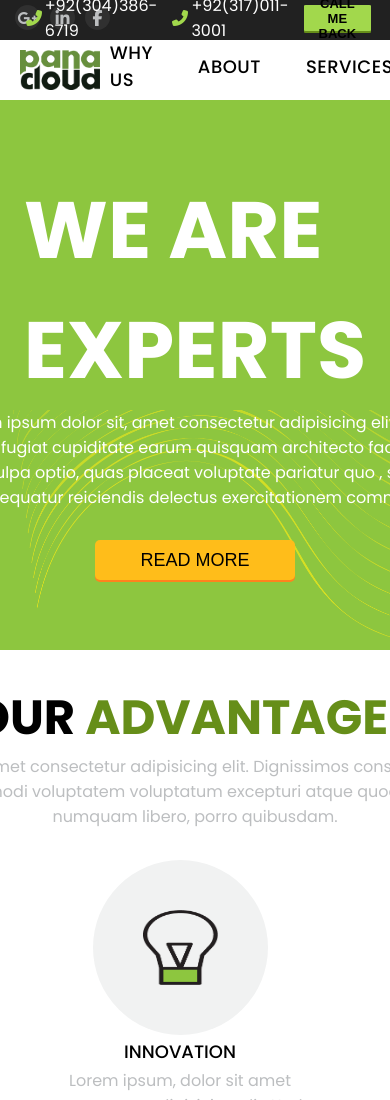
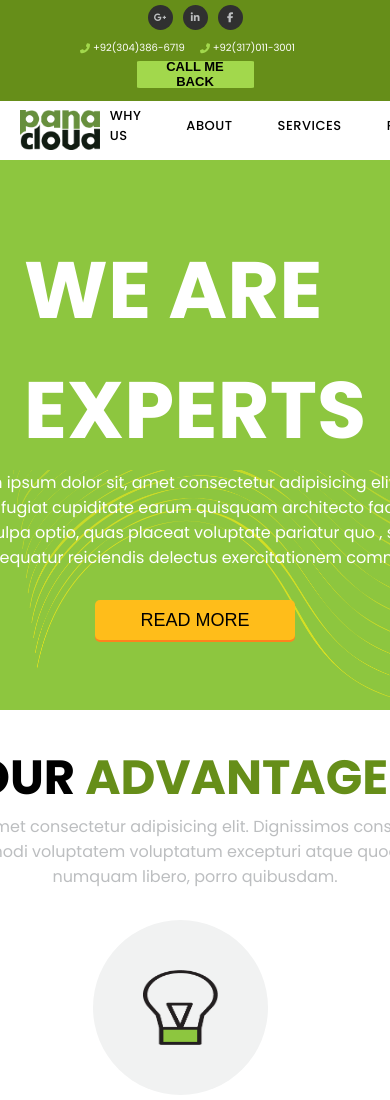
Before and after one commit to daniyalismail/Html-Css-Assignment, a plain HTML site: page Html_Css_Final_Assignment/index.html in a window 390 px wide. Shown: the top 1100 px of the page. Drawn offline with Linux system fonts and the light colour scheme; a web font is replaced by a local one.

Commit message:
minor responsiveness added

```diff
--- a/Html_Css_Final_Assignment/index.html
+++ b/Html_Css_Final_Assignment/index.html
@@ -21,10 +21,12 @@
             </div>
             <!-- right section -->
             <div class="right">
+                <div class="p1">
                 <i class="fa-solid fa-phone"></i>
                 <p>+92(304)386-6719</p>
                 <i class="fa-solid fa-phone"></i>
                 <p >+92(317)011-3001</p>
+            </div>
                 <button class="call-button">CALL ME BACK</button>
             </div>
         </header>
--- a/Html_Css_Final_Assignment/style.css
+++ b/Html_Css_Final_Assignment/style.css
@@ -12,7 +12,7 @@ body{
     display: flex;
     margin: 10px;
     align-items: center;
-    justify-content: center;
+    justify-content: flex-start;
 }
 .right{
     height:90%;
@@ -66,6 +66,10 @@ body{
     justify-content: center;
     margin-bottom: 10px;
 }
+.p1{
+    display: flex;
+    align-items: center;
+}
 .header-extended {
     display: flex;
     height: 40px;
@@ -74,6 +78,7 @@ body{
     color: white;
     justify-content: space-between;
 }
+
 .main-header{
     width: 100%;
     height: 60px;
@@ -567,6 +572,9 @@ body{
 .bottom-h6 i{
     transform: scaleX(-1);
 }
+.hero-6-left p{
+    width: 70%;
+}
 footer{
     display: flex;
     margin-top: -7px;
@@ -583,9 +591,6 @@ footer{
     flex-direction: column;
     justify-content: center;
     margin-left: 130px;
-}
-.hero-6-left p{
-    width: 70%;
 }
 .services{
     width: 15%;
@@ -684,3 +689,62 @@ footer{
     justify-content: space-evenly;
     width: 60%;
 }
+/* Only Header extended responsiveness */
+@media screen and (max-width:1200px){
+    .left{
+        justify-content: center;
+        width: 100%;
+        background-color: #668E19;
+        margin-right: 0px;
+        margin-left: 0px;
+    }
+    .right{
+        justify-content: center;
+        width: 100%;
+        background-color: #668E19;
+        margin-right: 0px;
+        margin-left: 0px;
+    }
+   .header-extended{
+        font-size: x-small;
+        height: 100px;
+        flex-direction: column;
+        align-items: center;
+        justify-content: center;
+    }
+    .call-button{
+        margin-right: 0px;
+        margin-left: 0px;
+    }
+    .main-header-rs a{
+        font-size: small;
+    }
+}
+/* Only header extended responsiveness */
+@media screen and (max-width: 400px) {
+    .left{
+        height: 100%;
+        align-items: center;
+        margin-top: 0px;
+    }
+    .right{
+        height: 100%;
+        flex-direction:column;
+        justify-content: flex-start;
+        margin-top: -10px;
+    }
+    .p1{
+        margin-bottom: 5px;
+    }
+    .call-button button{
+        font-size: xx-small;
+    }
+    .call-button{
+        font-size: xx-small;
+        height: 45%;
+        width: 30%;
+    }
+}
+@media  screen and (max-width: 1035px){
+
+}
```
